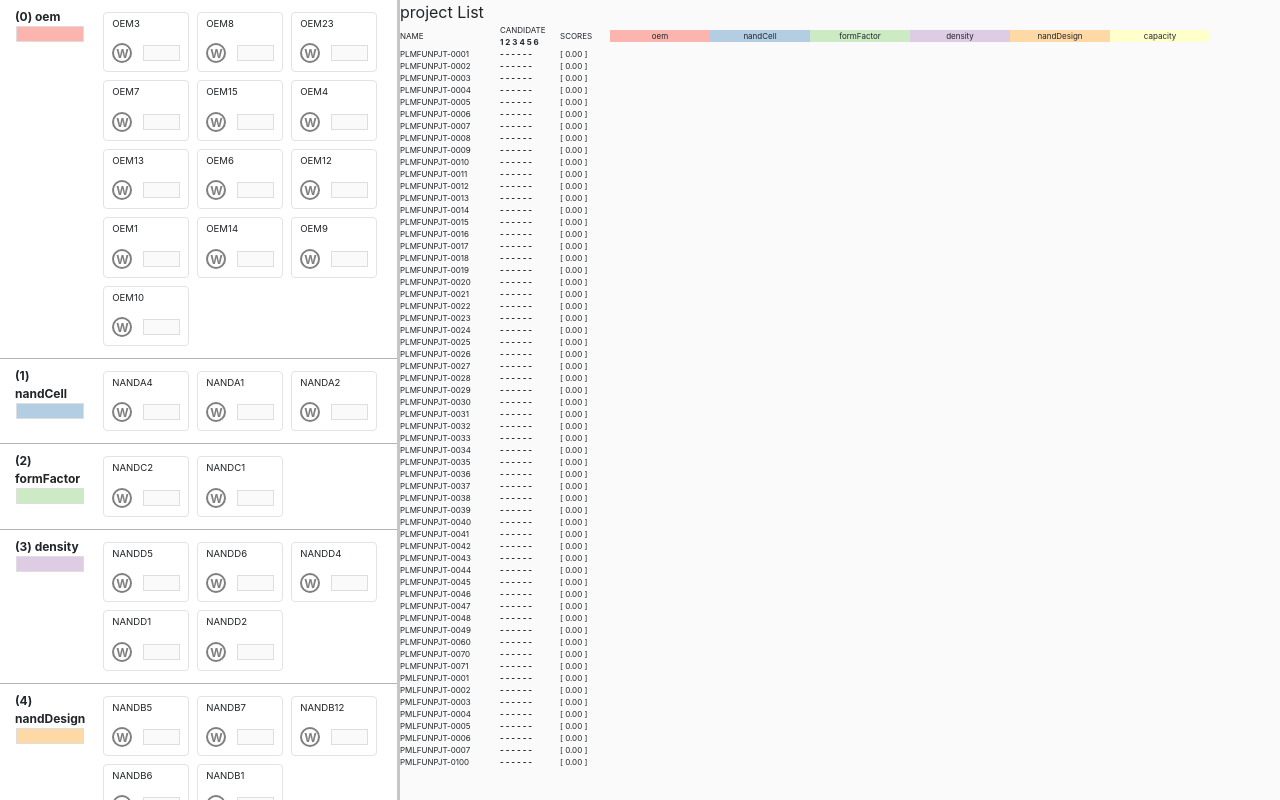
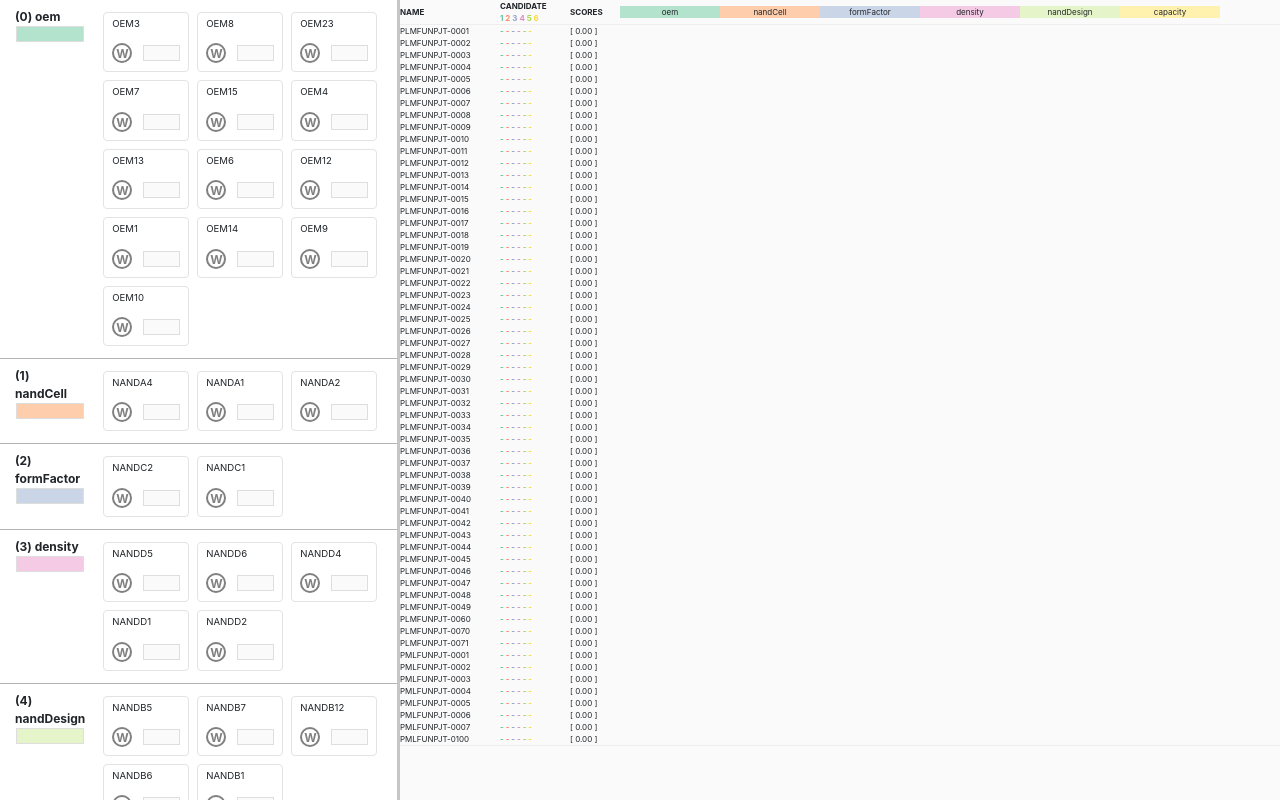
Before and after one commit to ytaek/defect-propagation-viz, a React (Create React App) app: page / in a window 1280 px wide. Built offline with nearby package versions, Linux system fonts and the light colour scheme; some icons are missing.

Commit message:
project sorting and greyzone decorating

```diff
--- a/src/components/CriterionValueWeightControl.tsx
+++ b/src/components/CriterionValueWeightControl.tsx
@@ -65,7 +65,7 @@ export class CriterionValueWeightControl extends React.Component<Props, State> {
   }
 
   render() {
-    const colors = d3.schemePastel1;
+    const colors = d3.schemePastel2;
 
     let weightView;
     if (this.props.criterionValue.status === CriterionValueStatus.WEIGHT) {
--- a/src/components/CriterionWeightControl.tsx
+++ b/src/components/CriterionWeightControl.tsx
@@ -57,8 +57,8 @@ export class CriterionWeightControl extends React.Component<Props, State> {
   }
 
   render() {
-    const colors = d3.schemePastel1;
-    let weightView
+    const colors = d3.schemePastel2;
+    let weightView;
     weightView = <div className="criterion-weight-slider" onMouseDown={this.onMouseDown}>
         <div className="slider-bar" style={{
           width: (this.state.immediateWeight || this.props.criterion.weight) * 100 + '%',
--- a/src/components/ProjectItem.tsx
+++ b/src/components/ProjectItem.tsx
@@ -6,30 +6,31 @@ import { color } from 'd3';
 interface Props {
   project: ProjectInterface;
   criteria: CriterionInterface[];
-  candidateCriterionValueList: CriterionValueInterface[];
-  nonCandidateCriterionValueList: CriterionValueInterface[];
-  weightCriterionValueList: CriterionValueInterface[];
+  // candidateCriterionValueList: CriterionValueInterface[];
+  // nonCandidateCriterionValueList: CriterionValueInterface[];
+  // weightCriterionValueList: CriterionValueInterface[];
 }
 
 export class ProjectItem extends React.Component<Props> {
   render() {
     const { project, criteria } = this.props;
 
-    const candidates = this.props.criteria.map( (c) => {
-      const cvList = this.props.candidateCriterionValueList.filter( cv => cv.criterion!.name === c.name).map( d => d.name);
-      const ncvList = this.props.nonCandidateCriterionValueList.filter( cv => cv.criterion!.name === c.name).map( d => d.name);
+    // const candidates = this.props.criteria.map( (c) => {
+    //   const cvList = this.props.candidateCriterionValueList.filter( cv => cv.criterion!.name === c.name).map( d => d.name);
+    //   const ncvList = this.props.nonCandidateCriterionValueList.filter( cv => cv.criterion!.name === c.name).map( d => d.name);
 
-      if (cvList.includes(project.attributes[c.name])) {return "O";}
-      else if (ncvList.includes(project.attributes[c.name])) {return "X";}
-      else {return "-";}
-    });
+    //   if (cvList.includes(project.attributes[c.name])) {return "O";}
+    //   else if (ncvList.includes(project.attributes[c.name])) {return "X";}
+    //   else {return "-";}
+    // });
 
     const criterionWeights = criteria.map(c => {
       const value = project.attributes[c.name];
       return c.values.filter(cv => cv.name === value)[0].weight * c.weight;
     });
 
-    const colors = d3.schemePastel1;
+    const colors = d3.schemePastel2;
+    const darkColors = d3.schemeSet2;
 
     return (
       <div className="flex-container flex-align-items-center">
@@ -44,7 +45,7 @@ export class ProjectItem extends React.Component<Props> {
           ))
         } */}
         <div className="candidate-ox">
-          {candidates.map( (c, i) => (<b key={i}>{c} </b>))}
+          {project.candidateOXList!.map( (c, i) => (<b key={i} style={{color:darkColors[i]}}>{c} </b>))}
         </div>
         <div className="score">
           [ {project.score.toFixed(2)} ]
--- a/src/components/ProjectList.tsx
+++ b/src/components/ProjectList.tsx
@@ -1,41 +1,90 @@
 import * as React from 'react';
-import { ProjectInterface, CriterionValueInterface, CriterionValueStatus, CriterionInterface } from 'src/services/DataService';
+import { ProjectInterface, CriterionValueInterface, CriterionValueStatus, CriterionInterface, ProjectCandidateStatus } from 'src/services/DataService';
 import ProjectItem from './ProjectItem';
 import './project.css';
 import * as d3 from "d3";
+import { ProjectsState } from 'src/redux/modules/projects';
 
 interface Props {
-  projects: ProjectInterface[];
+  projectState: ProjectsState;
   criteria: CriterionInterface[];
   onOrder(): void;
 }
 
 class ProjectList extends React.Component<Props> {
 
-  test2 = () => {
-    console.log(this.props.criteria[0].values[0].status);
-    this.props.criteria[0].values[0].status = CriterionValueStatus.NONCAND;
-    console.log(this.props.criteria[0].values[0].status);
-  }
+  render() {
+    const { projectState: projectState, criteria } = this.props;
+    const projects = projectState.projects;
+    const thresholdScore = projectState.thresholdScore;
+    const colors = d3.schemePastel2;
+    const darkColors = d3.schemeSet2;
 
-  render() {
     const candidateCriterionValueList = this.getCriterionValueListByStatus(CriterionValueStatus.CAND);
     const nonCandidateCriterionValueList = this.getCriterionValueListByStatus(CriterionValueStatus.NONCAND);
     const weightCriterionValueList = this.getCriterionValueListByStatus(CriterionValueStatus.WEIGHT);
 
-console.log("ProjectList", this.props);
-console.log("CAND = ", candidateCriterionValueList)
-    const { projects, criteria } = this.props;
+    // sort projects
+    projects.forEach( project => {
+      let candCnt = 0;
+      let nonCandCnt = 0;
+      const candidates = this.props.criteria.map( (c) => {
+        const cvList = candidateCriterionValueList.filter( cv => cv.criterion!.name === c.name).map( d => d.name);
+        const ncvList = nonCandidateCriterionValueList.filter( cv => cv.criterion!.name === c.name).map( d => d.name);
 
-    const colors = d3.schemePastel1;
+        if (cvList.includes(project.attributes[c.name])) {
+          candCnt++;
+          return "O";
+        }
+        else if (ncvList.includes(project.attributes[c.name])) {
+          nonCandCnt++;
+          return "X";
+        }
+        else {return "-";}
+      });
+      project.candidateOXList = candidates;
 
+      if (candCnt > 0 && nonCandCnt === 0) {
+        project.candidateStatus = ProjectCandidateStatus.RULE;
+        project.isCandidate = true;
+        project.candidateRuleScore = candCnt;
+      } else if (candCnt === 0 && nonCandCnt > 0) {
+        project.candidateStatus = ProjectCandidateStatus.RULE;
+        project.isCandidate = false;
+        project.candidateRuleScore = nonCandCnt;
+      } else if (candCnt > 0 && nonCandCnt > 0) {
+        project.candidateStatus = ProjectCandidateStatus.CONFLICT;
+        project.candidateRuleScore = candCnt - nonCandCnt;
+      } else {
+        project.candidateStatus = ProjectCandidateStatus.GREY;
+        project.candidateRuleScore = candCnt - nonCandCnt;
+      }
+    });
+
+    const candProjectsByRule = projects.filter(p => (
+      p.candidateStatus === ProjectCandidateStatus.RULE
+      && p.isCandidate))
+      .sort((a, b) => (b.candidateRuleScore! - a.candidateRuleScore!))
+      .map(d => d);
+
+    const greyProjects = projects.filter(p => (
+      p.candidateStatus !== ProjectCandidateStatus.RULE))
+      .sort((a, b) => (b.score - a.score))
+      .map(d => d);
+
+    const nonCandProjectsByRule = projects.filter(p => (
+      p.candidateStatus === ProjectCandidateStatus.RULE
+      && !p.isCandidate))
+      .sort((a, b) => (b.candidateRuleScore! - a.candidateRuleScore!))
+      .map(d => d);
+
+    console.log("LENGTH = ", (candProjectsByRule.length + greyProjects.length + nonCandProjectsByRule.length))
     // projects.sort( (a, b) => (b.score - a.score) );
 
     return (
       <div>
         {/* <div><button onClick={this.props.onOrder}>TEST</button></div>
         <div><button onClick={this.test2}>TEST#2</button></div> */}
-        <div>project List</div>
         {/* <div className="flex-container flex-align-items-center">
           <label className="name">NAME</label>
           {
@@ -55,15 +104,15 @@ console.log("CAND = ", candidateCriterionValueList)
           }
         </div> */}
         <div className="flex-container flex-align-items-center">
-          <div className="project-name">NAME</div>
+          <div className="project-name"><b>NAME</b></div>
           <div className="candidate-ox">
-            CANDIDATE <br />
+            <b>CANDIDATE</b> <br />
             {this.props.criteria.map( (d: any, i:number) => (
-              <b key={i}>{i+1} </b>
+              <b key={i} style={{color:darkColors[i]}}>{i+1} </b>
             ))}
           </div>
           <div className="score">
-            SCORES
+            <b>SCORES</b>
           </div>
           {
             criteria.map( (c, i) => (
@@ -78,19 +127,44 @@ console.log("CAND = ", candidateCriterionValueList)
             ))
           }
         </div>
+        <div>
         {
           // sorting
           // cand - grey - noncand
-          projects.map( (prj: ProjectInterface, i: number) =>
+          candProjectsByRule.map( (prj: ProjectInterface, i: number) =>
             <ProjectItem
               project={prj}
               criteria={criteria}
-              candidateCriterionValueList={candidateCriterionValueList}
-              nonCandidateCriterionValueList={nonCandidateCriterionValueList}
-              weightCriterionValueList={weightCriterionValueList}
               key={i}/>
           )
         }
+        </div>
+        <div className="separator" />
+        <div>
+        {
+          // sorting
+          // cand - grey - noncand
+          greyProjects.map( (prj: ProjectInterface, i: number) =>
+            <ProjectItem
+              project={prj}
+              criteria={criteria}
+              key={i}/>
+          )
+        }
+        </div>
+        <div className="separator" />
+        <div>
+        {
+          // sorting
+          // cand - grey - noncand
+          nonCandProjectsByRule.map( (prj: ProjectInterface, i: number) =>
+            <ProjectItem
+              project={prj}
+              criteria={criteria}
+              key={i}/>
+          )
+        }
+        </div>
       </div>
     );
   }
--- a/src/components/project.css
+++ b/src/components/project.css
@@ -11,7 +11,7 @@
 
 .candidate-ox {
   font-size: 8px;
-  width: 60px; }
+  width: 70px; }
 
 .score {
   font-size: 8px;
@@ -22,3 +22,11 @@
   padding-top: 1px;
   font-size: 8px;
   text-align: center; }
+
+.separator {
+  width: 100%;
+  background-color: #eeeeee;
+  height: 1px; }
+
+.grey-zone {
+  background-color: #dddddd; }
--- a/src/components/project.scss
+++ b/src/components/project.scss
@@ -11,7 +11,7 @@
 }
 .candidate-ox {
     font-size: 8px;
-    width: 60px;
+    width: 70px;
 }
 .score {
     font-size: 8px;
@@ -24,3 +24,13 @@
     font-size: 8px;
     text-align: center;
 }
+
+.separator {
+    width: 100%;
+    background-color: #eeeeee;
+    height: 1px;
+}
+
+.grey-zone {
+    background-color: #dddddd;
+}
--- a/src/containers/ProjectListContainer.tsx
+++ b/src/containers/ProjectListContainer.tsx
@@ -1,13 +1,13 @@
 import * as React from "react";
 import { connect } from "react-redux";
 import { ProjectInterface, CriterionInterface, CriterionValueStatus, CriterionValueInterface } from 'src/services/DataService';
-import { projectsActionCreators } from 'src/redux/modules/projects';
+import { projectsActionCreators, ProjectsState } from 'src/redux/modules/projects';
 import { bindActionCreators } from 'redux';
 import { StoreState } from 'src/redux/modules';
 import ProjectList from 'src/components/ProjectList';
 
 interface Props {
-    projects: ProjectInterface[];
+    projectState: ProjectsState;
     criteria: CriterionInterface[];
     projectsActions: typeof projectsActionCreators;
 }
@@ -30,7 +30,7 @@ console.log("Container render reloaded!!", this.props.criteria)
             <div>
                 {/* <button onClick={this.test} >test</button> */}
                 <ProjectList
-                    projects={this.props.projects}
+                    projectState={this.props.projectState}
                     criteria={this.props.criteria}
                     onOrder={this.onOrder}
                 />
@@ -70,7 +70,7 @@ console.log("onOrder called");
 }
 
 const mapStateToPros = (state: StoreState) => ({
-    projects: state.projectsState.projects,
+    projectState: state.projectsState,
     criteria: state.criteriaState.criteria
 });
 
--- a/src/redux/modules/projects.ts
+++ b/src/redux/modules/projects.ts
@@ -3,6 +3,7 @@ import { ProjectInterface, CriterionInterface, ProjectAttributes, CriterionValue
 // types
 export interface ProjectsState {
   projects: ProjectInterface[];
+  thresholdScore: number;
 }
 
 export const CALCULATE_SCORE = "project/CALCULATE_SCORE";
@@ -39,6 +40,7 @@ export const projectsActionCreators = {
 // reducers
 
 const initialState: ProjectsState = {
+  thresholdScore: 0,
   projects: []
 }
 
@@ -62,6 +64,7 @@ export function projectReducer(
         return proj;
       });
       return {
+        thresholdScore: state.thresholdScore,
         projects: newProjects
       };
     default:
--- a/src/services/DataService.ts
+++ b/src/services/DataService.ts
@@ -27,8 +27,11 @@ export interface CriterionInterface {
 export interface ProjectInterface {
   code: string;
   score: number;
-  isPropCandidate: boolean;
+  isCandidate?: boolean;
   attributes: any;
+  candidateStatus: ProjectCandidateStatus;
+  candidateRuleScore?: number;
+  candidateOXList?: string[]
 }
 
 export class ProjectAttributes {
@@ -56,6 +59,12 @@ export class ProjectAttributes {
     this.nandCell = "";
     this.nandDesign = "";
   }
+}
+
+export enum ProjectCandidateStatus {
+  RULE = "RULE",
+  CONFLICT = "CONFLICT",
+  GREY = "GREY"
 }
 
 export class DataService {
@@ -95,7 +104,7 @@ console.log("keys", Object.keys(new ProjectAttributes()));
       return {
         code: d.code,
         score: 0,
-        isPropCandidate: false,
+        candidateStatus: ProjectCandidateStatus.GREY,
         attributes: prjAttr
       };
     });
```
